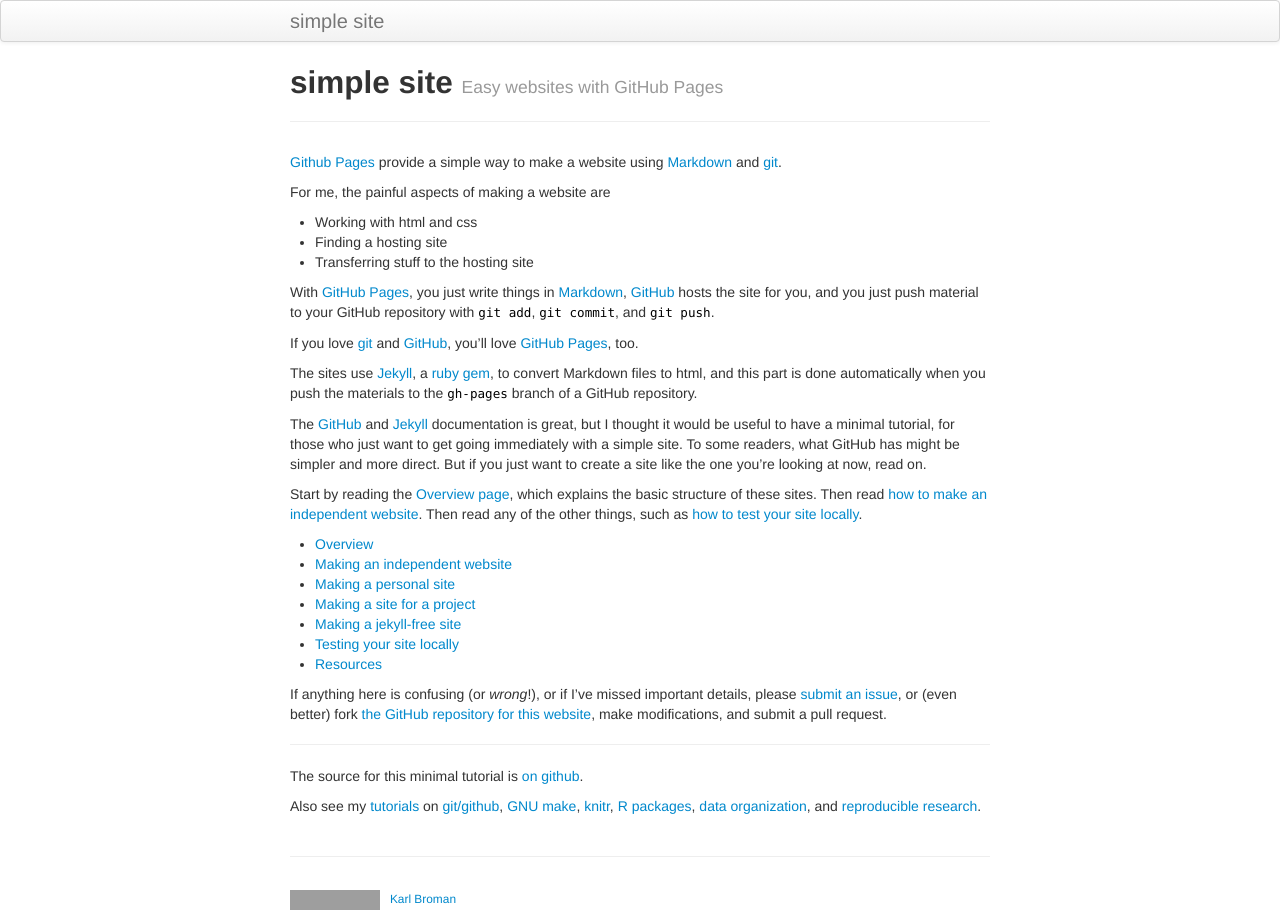
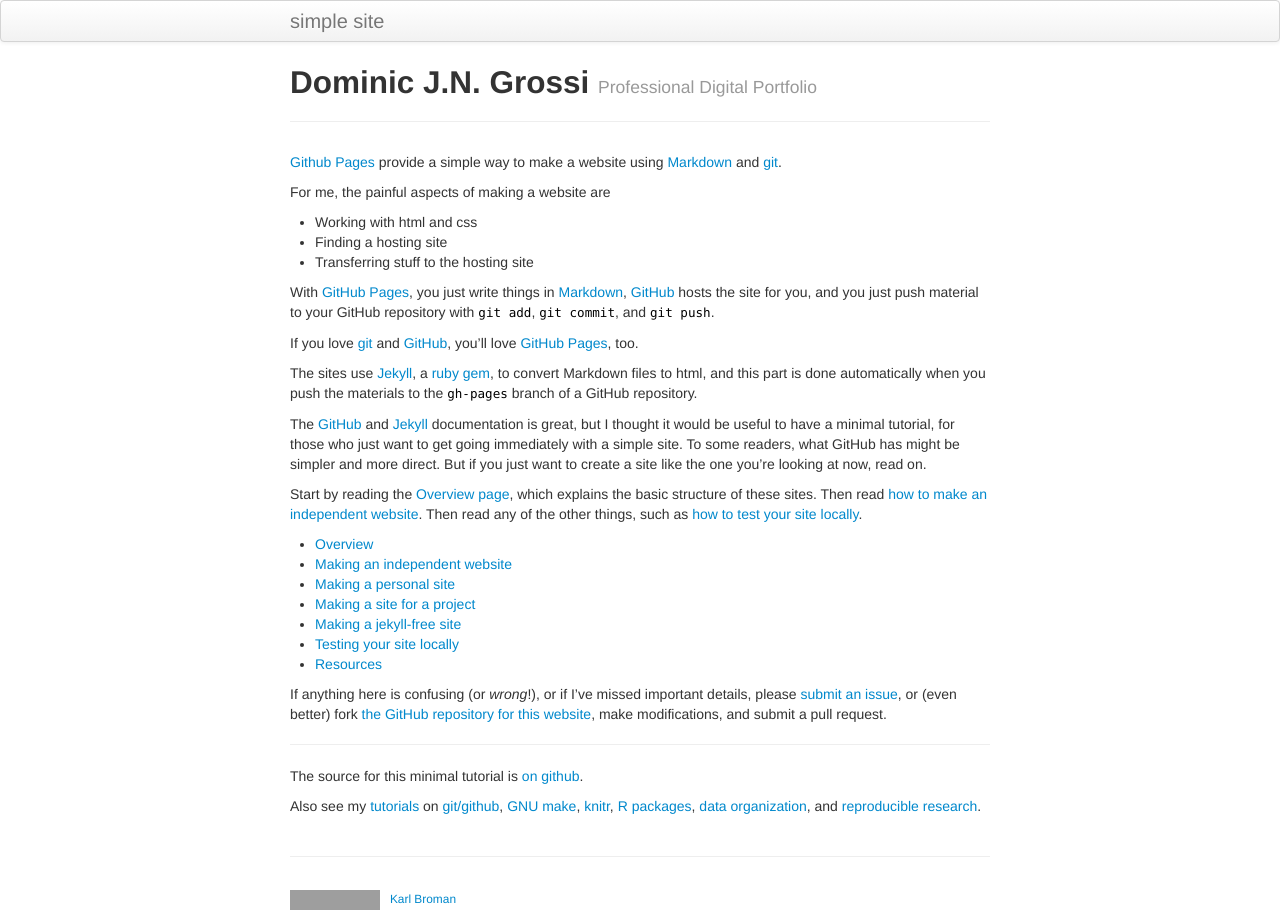
Before and after one commit to Dominicgrossi/Dominicgrossi.github.io, a Jekyll site: the page built from index.md, in a window 1280 px wide. Built offline with Jekyll 4.4.1, drawn with Linux system fonts in a browser that asks for light colours; grey boxes are pictures that could not be loaded.

Commit message:
Update index.md

```diff
--- a/index.md
+++ b/index.md
@@ -1,8 +1,8 @@
 ---
 layout: page
-title: simple site
-tagline: Easy websites with GitHub Pages
-description: Minimal tutorial on making a simple website with GitHub Pages
+title: Dominic J.N. Grossi
+tagline: Professional Digital Portfolio
+description: My professional portfolio for consideration for the Allstate Workflow Core Tech Consultant Position
 ---
 
 [Github Pages](https://pages.github.com) provide a simple way to make a
```
